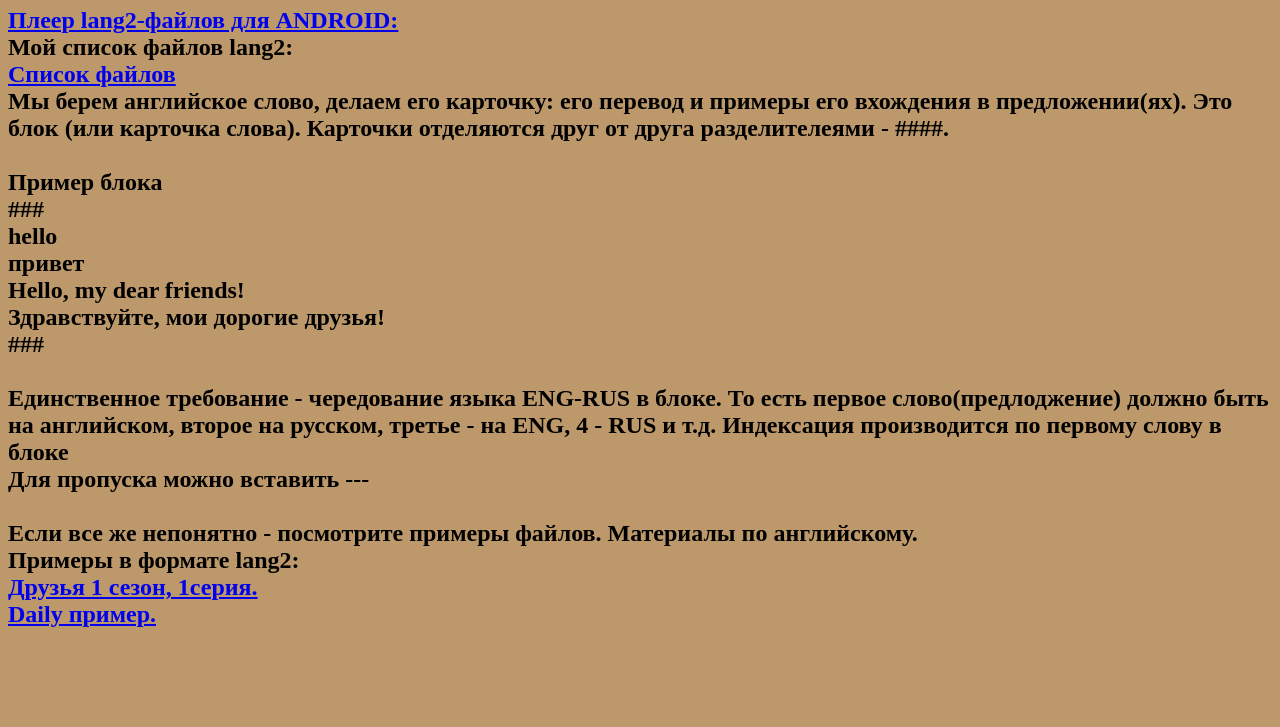
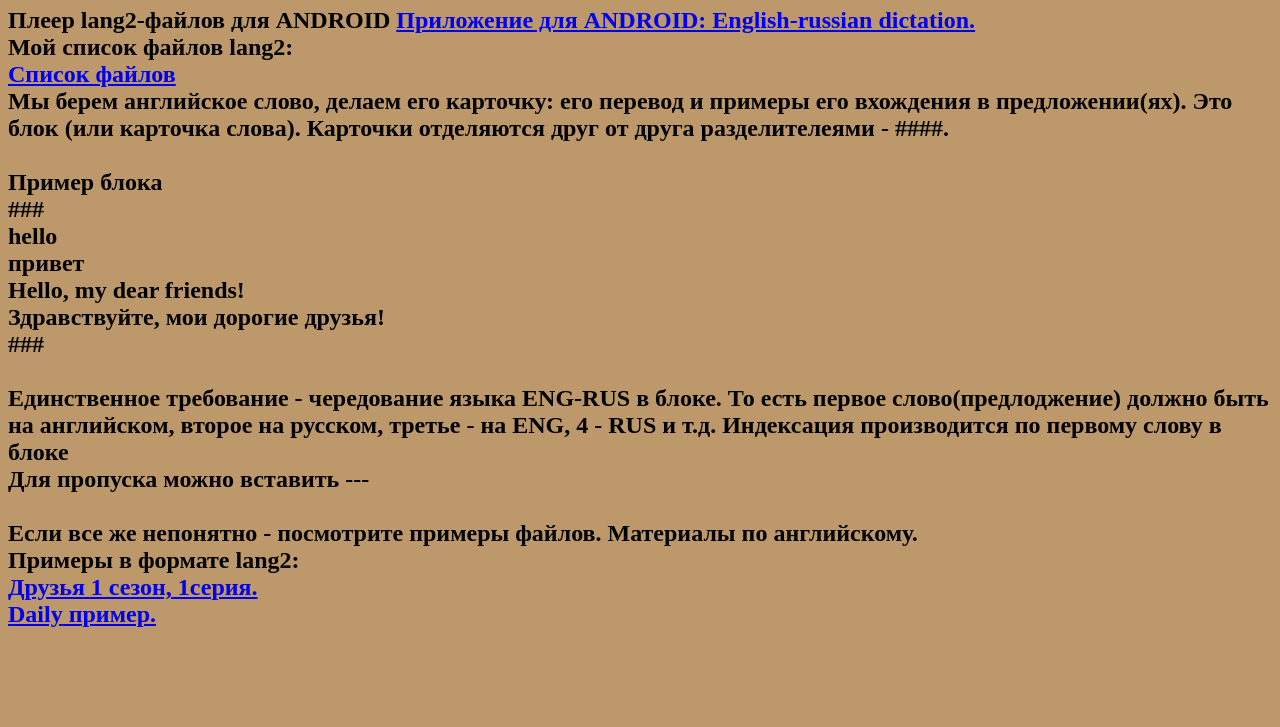
Before and after one commit to serikovigor/serikovigor, a plain HTML site: page words/index.html in a window 1280 px wide. Shown: the part 73-800 px from the top of the page. Drawn offline with Linux system fonts and the light colour scheme.

Commit message:
ch. words index

```diff
--- a/words/index.html
+++ b/words/index.html
@@ -11,7 +11,9 @@
 <h1 id="wilcome">Изучение английского методом многократного аудирования.</h1>
 
 <H2>
-<a href="https://play.google.com/store/apps/details?id=ru.serikovigor.dictating">Плеер lang2-файлов для ANDROID: </a>
+
+Плеер lang2-файлов для ANDROID
+<a href="https://play.google.com/store/apps/details?id=ru.serikovigor.dictating">Приложение для ANDROID: English-russian dictation. </a>
 <BR>
 Мой список файлов lang2:<br>
 <a href="https://github.com/serikovigor/serikovigor/tree/main/words/lang2">Список файлов</a>
```
